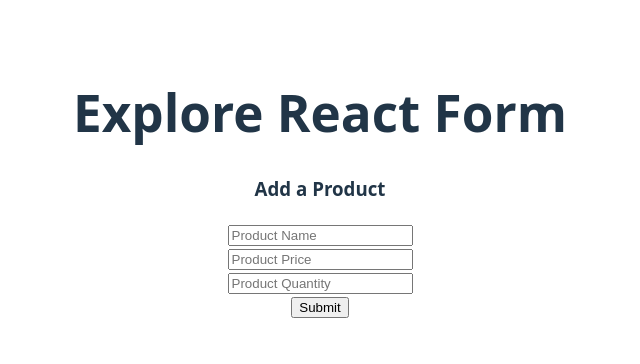
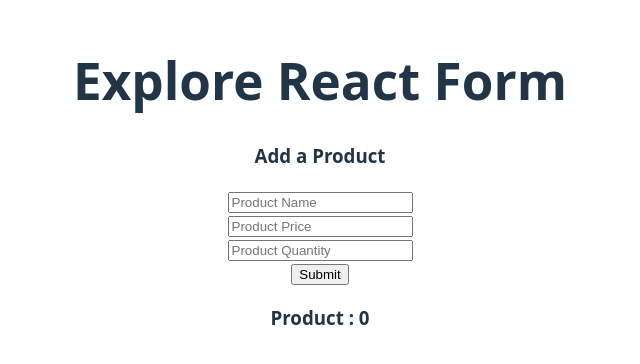
Before and after one commit to jubaer2222/mo-46-react-core-concept, a React (Vite) app: page / in a window 1280 px wide. Shown: the part 216-580 px from the top of the page, without its empty margins (320-960 px from the left). Built offline with nearby package versions, Linux system fonts and the light colour scheme.

Commit message:
another commit

```diff
--- a/src/components/ProductManagement/ProductForm.jsx
+++ b/src/components/ProductManagement/ProductForm.jsx
@@ -1,6 +1,6 @@
 import React from 'react';
 
-const ProductForm = () => {
+const ProductForm = ({handleAddProduct}) => {
 
   const handleProductSubmit = e =>{
     e.preventDefault();
@@ -13,7 +13,8 @@ const ProductForm = () => {
       price,
       quantity
     }
-    console.log(newProduct);
+    // console.log(newProduct);
+    handleAddProduct(newProduct);
   }
 
   return (
--- a/src/components/ProductManagement/ProductManagement.jsx
+++ b/src/components/ProductManagement/ProductManagement.jsx
@@ -1,12 +1,20 @@
-import React from 'react';
+import React, { useState } from 'react';
 import ProductForm from './ProductForm';
 import ProductTable from './ProductTable';
 
 const ProductManagement = () => {
+
+  const [products,setProducts] = useState([]);
+
+  const handleAddProduct = newProduct =>{
+    const newProducts = [...products,newProduct];
+    setProducts(newProducts);
+
+  }
   return (
     <div>
-      <ProductForm></ProductForm>
-      <ProductTable></ProductTable>
+      <ProductForm handleAddProduct={handleAddProduct}></ProductForm>
+      <ProductTable products={products}></ProductTable>
     </div>
   );
 };
--- a/src/components/ProductManagement/ProductTable.jsx
+++ b/src/components/ProductManagement/ProductTable.jsx
@@ -1,9 +1,9 @@
 import React from 'react';
 
-const ProductTable = () => {
+const ProductTable = ({products}) => {
   return (
     <div>
-
+      <h3>Product : {products.length}</h3>
     </div>
   );
 };
```
